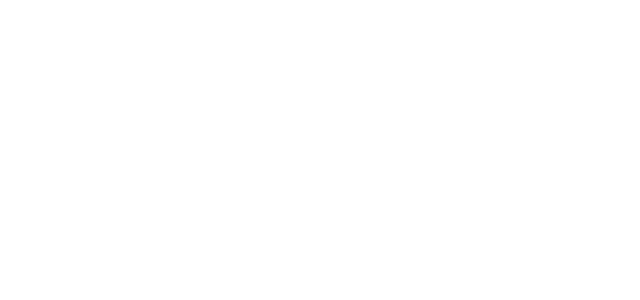
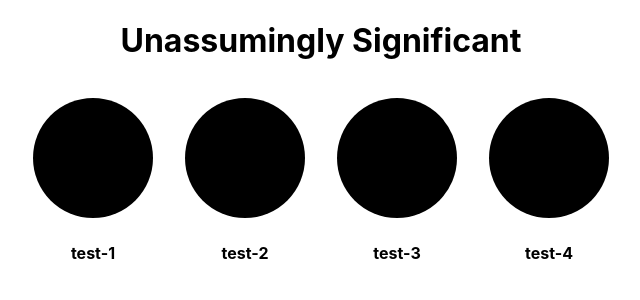
Before and after one commit to davidvdev/unassumingly-significant, a React (Vite) app: page / in a window 1280 px wide. Shown: the top 300 px of the page, without its empty margins (319-959 px from the left). Built offline with nearby package versions, Linux system fonts and the light colour scheme.

Commit message:
basic button page layout

```diff
--- /dev/null
+++ b/Components/ButtonGrid/ButtonGrid.css
@@ -0,0 +1,13 @@
+.ButtonGrid {
+    display: flex;
+    flex-wrap: wrap;
+    align-items: center;
+    justify-content: center;
+    margin: 1em;
+}
+
+.option {
+    width: 120px;
+    height: 240px;
+    padding: 1em;
+}
--- /dev/null
+++ b/Components/ButtonGrid/ButtonGrid.tsx
@@ -0,0 +1,28 @@
+import './ButtonGrid.css'
+
+interface Options {
+    options: Array<{
+        name: string
+    }>
+}
+
+const ButtonGrid = (props: Options) => {
+
+    return(
+        <div className="ButtonGrid">
+            {props.options.map((item,index) => {
+                return(
+                    <div className="option" key={index}>
+                        {/* replace SVG tags with Icons */}
+                        <svg viewBox="0 0 100 100">
+                            <circle cx="50" cy="50" r="50"/>
+                        </svg>
+                        <h4>{item.name}</h4>
+                    </div>
+                )
+            })}
+        </div>
+    )
+}
+
+export default ButtonGrid
--- a/src/App.tsx
+++ b/src/App.tsx
@@ -1,9 +1,24 @@
+// Imports
 import './App.css'
+
+// Components
+import ButtonGrid from '../Components/ButtonGrid/ButtonGrid'
 
 function App() {
 
+  const options = [
+    { name: "test-1" },
+    { name: "test-2" },
+    { name: "test-3" },
+    { name: "test-4" },
+]
+
   return (
     <div className="App">
+      <header>
+        <h1>Unassumingly Significant</h1>
+      </header>
+      <ButtonGrid options={options}/>
     </div>
   )
 }
```
